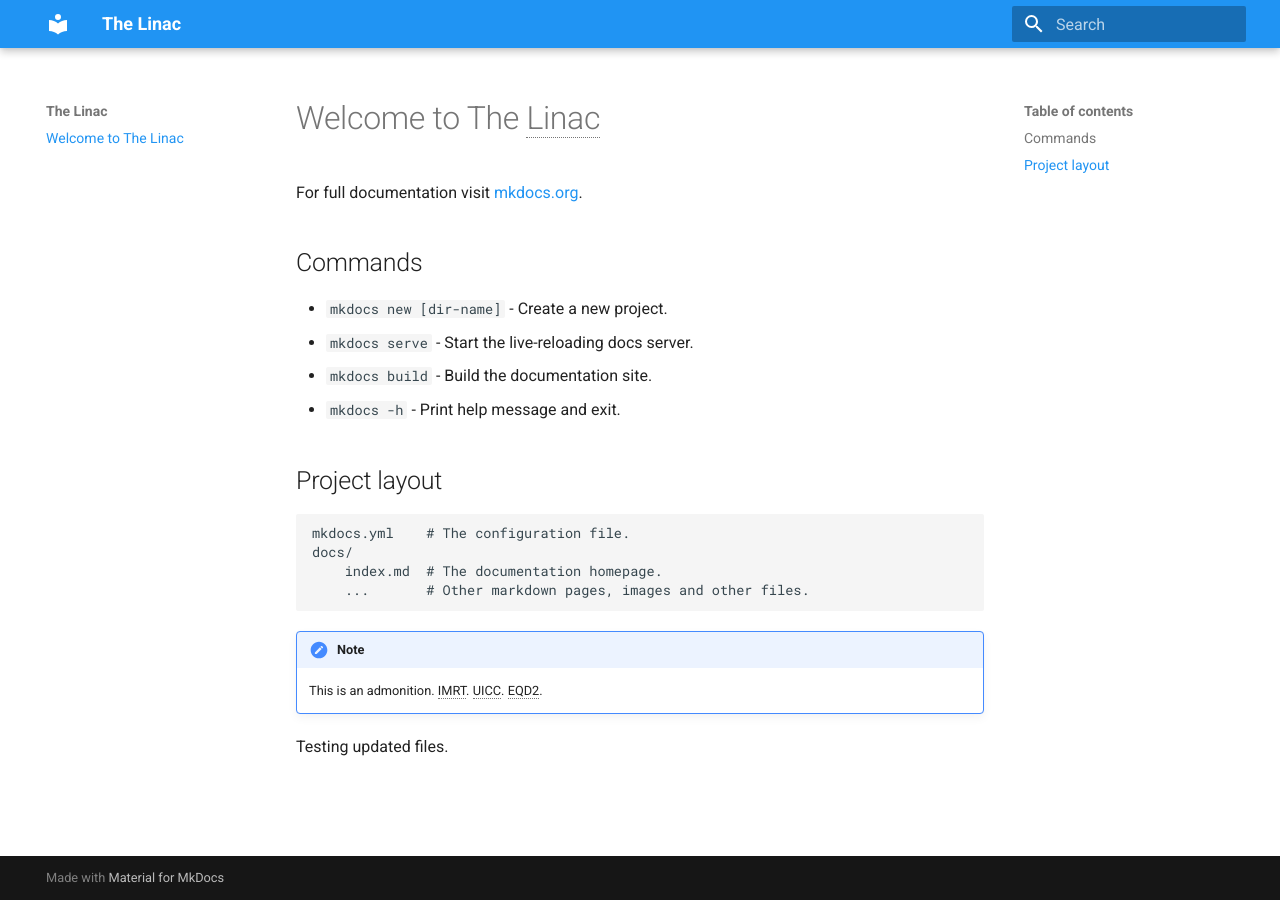
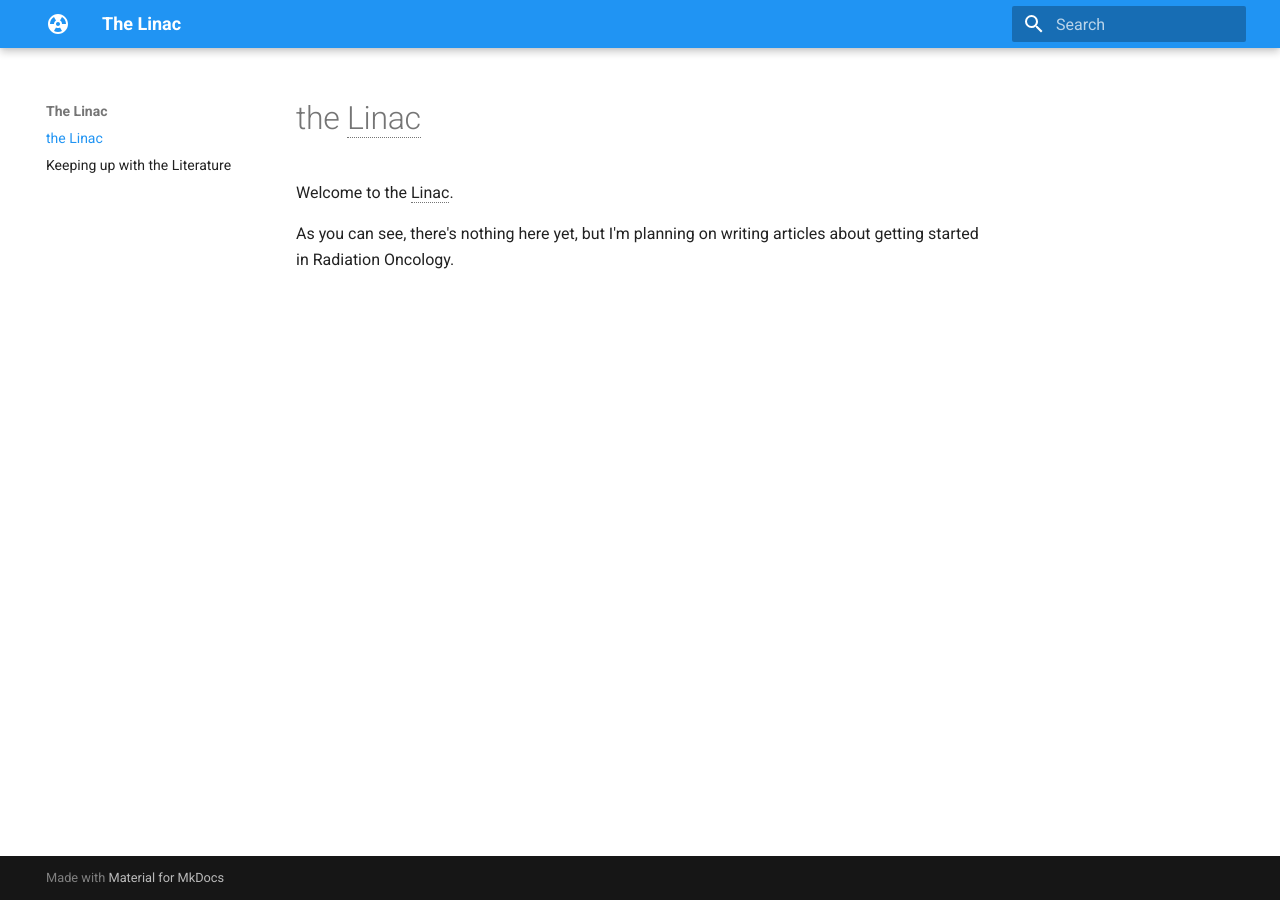
Before and after one commit to fractionasian/thelinac, an MkDocs documentation site: the page built from docs/index.md, in a window 1280 px wide. Built offline with MkDocs 1.6.1 and Material for MkDocs 9.7.7, drawn with Linux system fonts in a browser that asks for light colours.

Commit message:
First version of Keeping up with the Literature

```diff
--- a/docs/index.md
+++ b/docs/index.md
@@ -1,22 +1,5 @@
-# Welcome to The Linac
+# the Linac
 
-For full documentation visit [mkdocs.org](https://www.mkdocs.org).
+Welcome to the Linac.
 
-## Commands
-
-* `mkdocs new [dir-name]` - Create a new project.
-* `mkdocs serve` - Start the live-reloading docs server.
-* `mkdocs build` - Build the documentation site.
-* `mkdocs -h` - Print help message and exit.
-
-## Project layout
-
-    mkdocs.yml    # The configuration file.
-    docs/
-        index.md  # The documentation homepage.
-        ...       # Other markdown pages, images and other files.
-
-!!! note
-    This is an admonition. IMRT. UICC. EQD2.
-
-Testing updated files.
+As you can see, there's nothing here yet, but I'm planning on writing articles about getting started in Radiation Oncology.
--- a/mkdocs.yml
+++ b/mkdocs.yml
@@ -5,6 +5,8 @@
   palette:
     primary: blue
     accent: blue
+  icon:
+    logo: material/radioactive-circle
   features:
     - navigation.instant
     - navigation.tracking
```
Also changed, not shown: docs/literature.md (added, +81 -0 lines), includes/abbreviations.md (+1 -0 lines), docs/img/rss1.png (added), docs/img/rss2.png (added), docs/img/rss3.png (added), docs/img/rss4.png (added), docs/img/rss5.png (added), docs/img/rss6.png (added), 1 other file.
